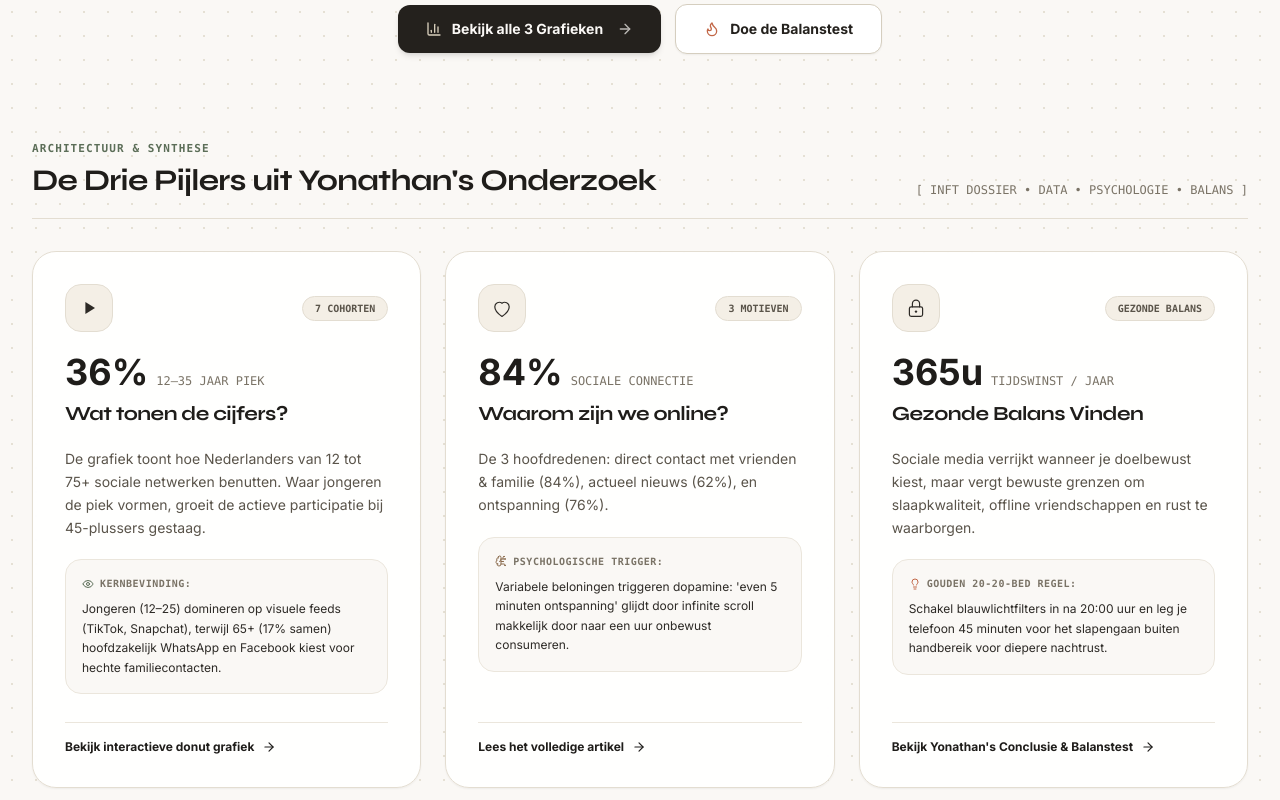
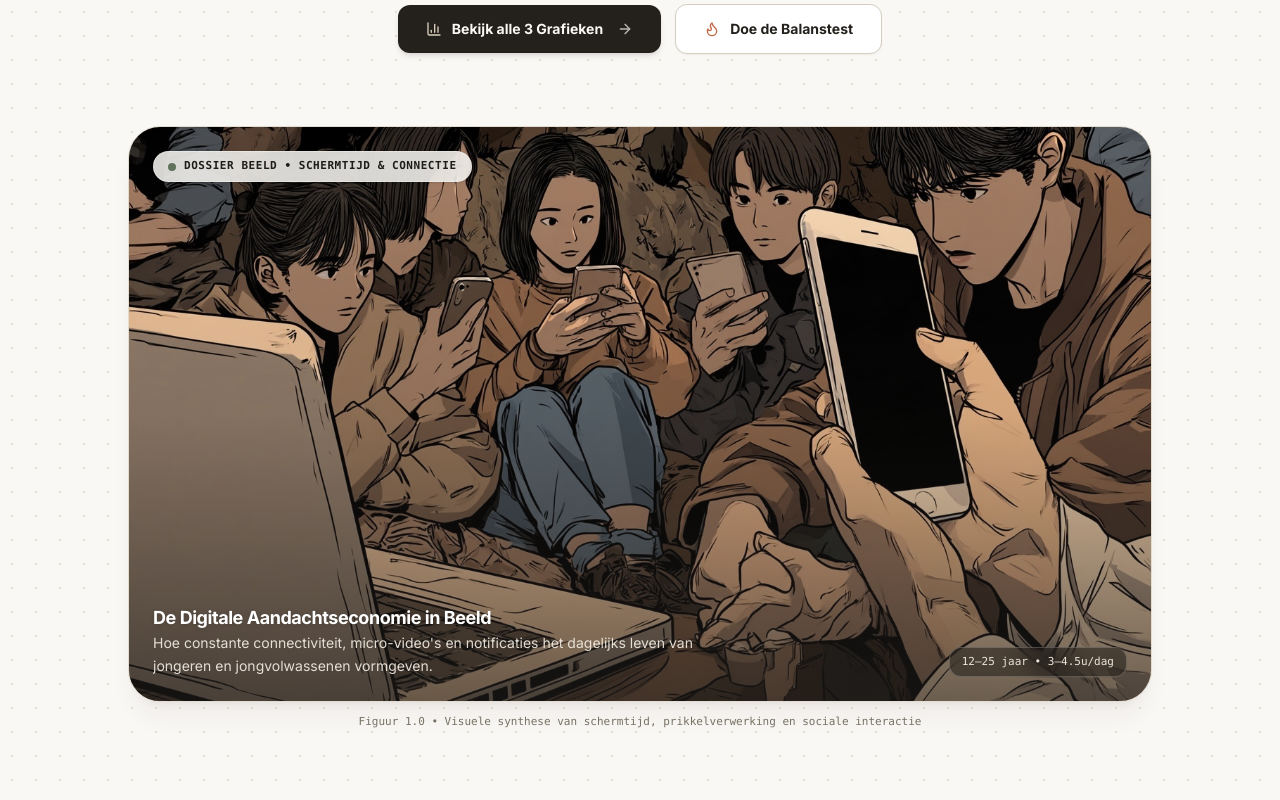
Before and after one commit to avivlyweb/inft-social-media-yonathan, a Next.js app: page / in a window 1280 px wide. Shown: the part 600-1400 px from the top of the page. Built offline with nearby package versions, Linux system fonts and the light colour scheme; no server answers.

Commit message:
feat(hero): integrate Midjourney Japandi hero illustration showcase into homepage

```diff
--- a/src/app/page.tsx
+++ b/src/app/page.tsx
@@ -1,3 +1,4 @@
+import Image from "next/image";
 import Link from "next/link";
 import {
   ArrowRight,
@@ -91,6 +92,50 @@ export default function HomePage() {
               Doe de Balanstest
             </Link>
           </div>
+        </div>
+
+        {/* Editorial Japandi Hero Art Showcase (Option A) */}
+        <div className="mt-14 sm:mt-18 max-w-5xl mx-auto">
+          <div className="relative aspect-[16/9] w-full overflow-hidden rounded-3xl sm:rounded-[32px] border border-[#E3DDD1] bg-[#F4EFE6] shadow-xl shadow-[#1F1D1A]/5 group">
+            <Image
+              src="/illustrations/hero-social-media.jpg"
+              alt="Japandi illustratie van jongeren en schermtijd op smartphones"
+              fill
+              priority
+              sizes="(max-width: 768px) 100vw, 1100px"
+              className="object-cover object-center group-hover:scale-102 transition-transform duration-700 ease-out"
+            />
+
+            {/* Japandi Organic Vignette Overlay */}
+            <div className="pointer-events-none absolute inset-0 bg-gradient-to-t from-[#1F1D1A]/65 via-[#1F1D1A]/15 to-transparent" />
+
+            {/* Floating Japandi Monograph Pill */}
+            <div className="absolute top-4 left-4 sm:top-6 sm:left-6 flex items-center gap-2 rounded-full border border-white/30 bg-[#FAF8F5]/85 backdrop-blur-md px-3.5 py-1.5 shadow-sm">
+              <span className="h-2 w-2 rounded-full bg-[#5C6E58] animate-pulse" />
+              <span className="font-mono text-[11px] font-semibold text-[#1F1D1A] uppercase tracking-wider">
+                Dossier Beeld &bull; Schermtijd & Connectie
+              </span>
+            </div>
+
+            {/* Bottom Caption Overlay */}
+            <div className="absolute bottom-4 left-4 right-4 sm:bottom-6 sm:left-6 sm:right-6 flex flex-col sm:flex-row sm:items-end justify-between gap-3 text-white">
+              <div className="max-w-xl">
+                <p className="font-heading font-bold text-base sm:text-lg tracking-tight text-white drop-shadow-sm">
+                  De Digitale Aandachtseconomie in Beeld
+                </p>
+                <p className="text-xs sm:text-sm text-[#F4EFE6]/90 line-clamp-2 leading-relaxed">
+                  Hoe constante connectiviteit, micro-video&apos;s en notificaties het dagelijks leven van jongeren en jongvolwassenen vormgeven.
+                </p>
+              </div>
+              <div className="hidden sm:flex items-center gap-2 px-3 py-1.5 rounded-xl bg-black/40 backdrop-blur-md border border-white/20 text-[11px] font-mono text-[#EAE4D7]">
+                <span>12–25 jaar &bull; 3–4.5u/dag</span>
+              </div>
+            </div>
+          </div>
+
+          <p className="mt-3 text-center text-[11px] font-mono text-[#7A7366]">
+            Figuur 1.0 &bull; Visuele synthese van schermtijd, prikkelverwerking en sociale interactie
+          </p>
         </div>
 
         {/* Japandi Editorial Monograph Bento Grid */}
```
Also changed, not shown: public/illustrations/hero-social-media.jpg (added).
